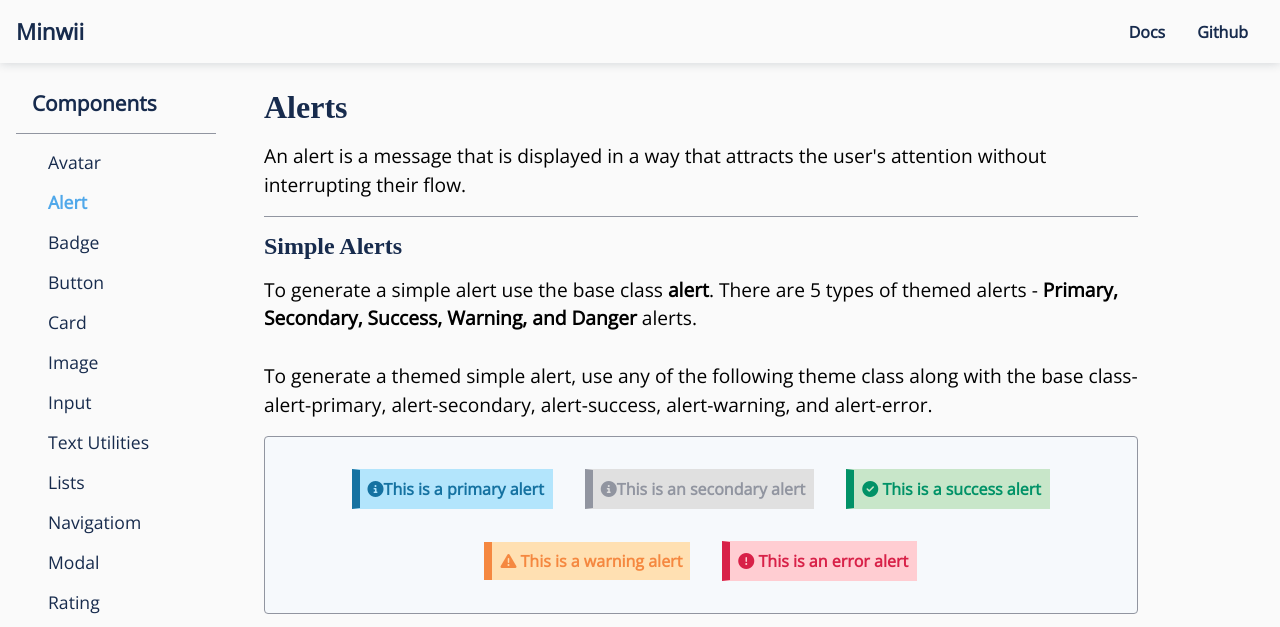
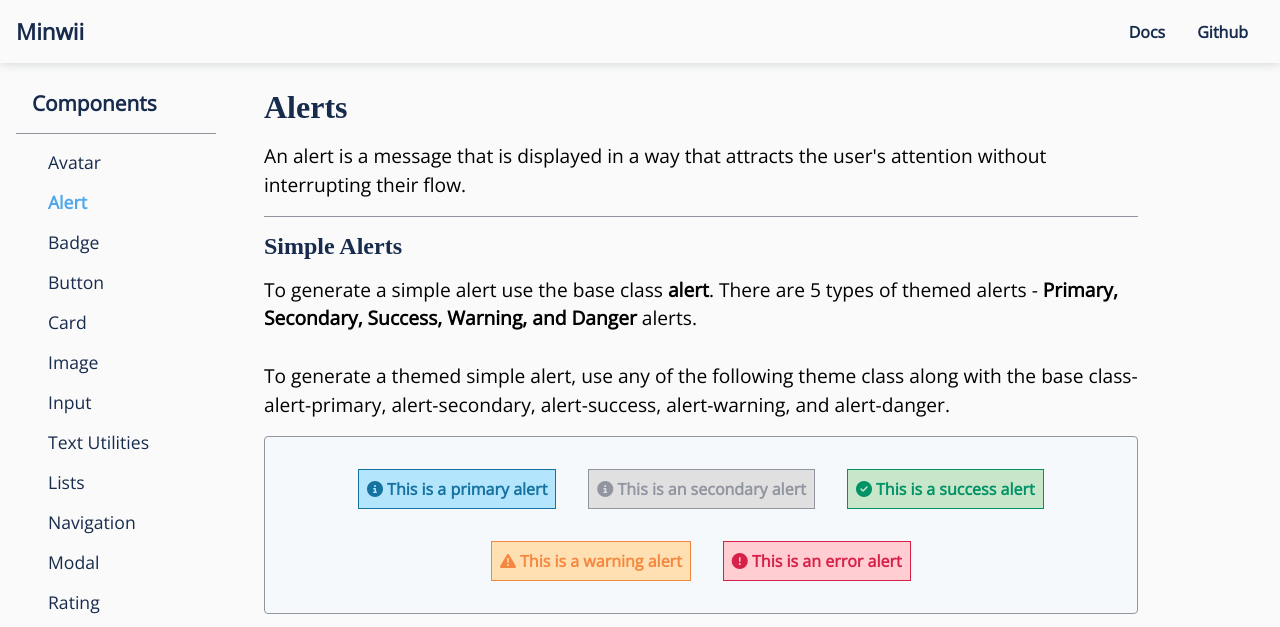
Before and after one commit to AshwiniSetty/Minwii_UI, a plain HTML site: page components/alerts/alerts.html in a window 1280 px wide. Shown: the top 627 px of the page. Drawn offline with nearby package versions, Linux system fonts and the light colour scheme.

Commit message:
Refactor: refactored the code

```diff
--- a/components/alerts/alerts.css
+++ b/components/alerts/alerts.css
@@ -10,17 +10,16 @@
     width: 100%;
     max-width: max-content;
     display: flex;
-    flex-direction: row;
     align-items: flex-start;
     justify-content: space-between;
-    flex-wrap: wrap;
     gap: 1rem;
+    flex-flow: row wrap;
 
     word-wrap: break-word;
 
     padding: 0.5rem;
     margin: 1rem;
-    font-weight: bolder;
+    font-weight: 900;
 
     position: relative;
 }
@@ -29,34 +28,29 @@
 .alert-primary {
     background-color: var(--primary-bg-color);
     color: var(--active-color);
-    border: 0.1rem solid var(--primary-bg-color);
-    border-left: 0.5rem solid var(--active-color);
+    border: 0.1rem solid var(--active-color);
 }
 
 .alert-secondary {
     background-color: var(--secondary-bg-color);
     color: var(--secondary-color);
-    border: 0.1rem solid var(--secondary-bg-color);
-    border-left: 0.5rem solid var(--secondary-color);
+    border: 0.1rem solid var(--secondary-color);
 }
 
 .alert-warning {
     background-color: var(--warning-bg-color);
     color:  var(--warning-color);
-    border: 0.1rem solid var(---warning-bg-color);
-    border-left: 0.5rem solid var(--warning-color);
+    border: 0.1rem solid var(--warning-color);
 }
 
-.alert-error {
+.alert-danger {
     background-color: var(--danger-bg-color);
     color: var(--danger-color);
-    border: 0.1rem solid var(--danger-bg-color);
-    border-left: 0.5rem solid var(--danger-color);
+    border: 0.1rem solid var(--danger-color);
 }
 
 .alert-success {
     background-color: var(--success-bg-color);
     color: var(--success-color);
-    border: 0.1rem solid var(--success-bg-color);
-    border-left: 0.5rem solid var(--success-color);
+    border: 0.1rem solid var(--success-color);
 }
--- a/components/alerts/alerts.html
+++ b/components/alerts/alerts.html
@@ -38,7 +38,7 @@
                         <li><a href="#">Input</a></li>
                         <li><a href="#">Text Utilities</a></li>
                         <li><a href="#">Lists</a></li>
-                        <li><a href="#">Navigatiom</a></li>
+                        <li><a href="#">Navigation</a></li>
                         <li><a href="#">Modal</a></li>
                         <li><a href="#">Rating</a></li>
                         <li><a href="#">Toast</a></li>
@@ -66,15 +66,21 @@
                     To generate a simple alert use the base class <b>alert</b>. There are 5 types of themed alerts - <b>Primary, Secondary, Success, Warning, and Danger</b> alerts.
                     <br>
                     <br>
-                    To generate a themed simple alert, use any of the following theme class along with the base class- alert-primary, alert-secondary, alert-success, alert-warning, and alert-error.
+                    To generate a themed simple alert, use any of the following theme class along with the base class- alert-primary, alert-secondary, alert-success, alert-warning, and alert-danger.
                 </div>
 
                 <div class="example-display">
                     <div class="alert alert-primary">
-                        <p><span><i class="fas fa-info-circle"></i></span>This is a primary alert</p>
+                        <p>
+                            <span>
+                                <i class="fas fa-info-circle"></i>
+                            </span>This is a primary alert
+                        </p>
                     </div>
                     <div class="alert alert-secondary">
-                        <p><span><i class="fas fa-info-circle"></i></span>This is an secondary alert</p>
+                        <p><span><i class="fas fa-info-circle"></i>
+                        </span>This is an secondary alert
+                    </p>
                     </div>
                     <div class="alert alert-success">
                         <p>
@@ -92,7 +98,7 @@
                             This is a warning alert
                         </p>
                     </div>
-                    <div class="alert alert-error">
+                    <div class="alert alert-danger">
                         <p>
                             <span><i class="fas fa-exclamation-circle"></i></span>
                             This is an error alert
```
Also changed, not shown: components/avatar/avatar.html (+1 -1 lines).
